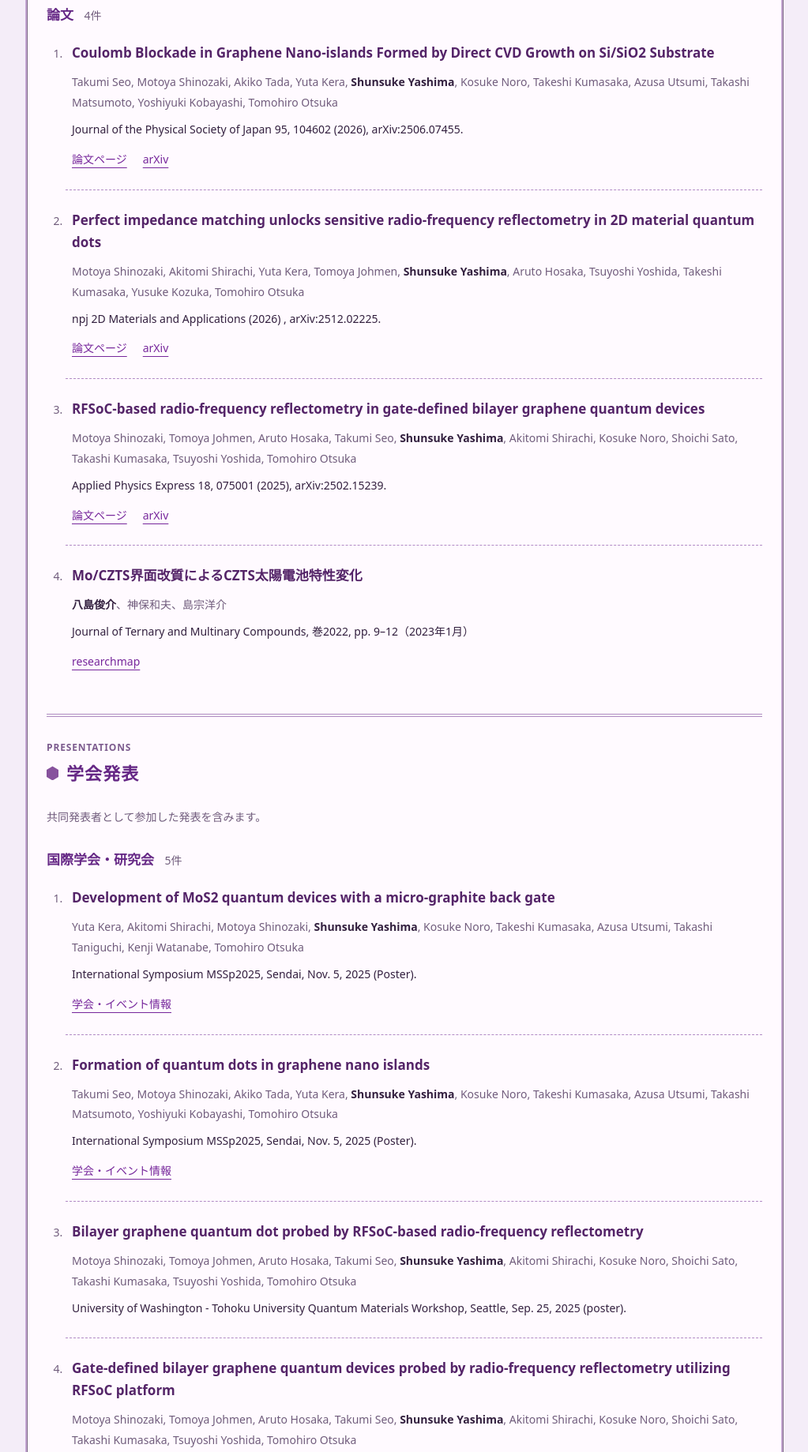
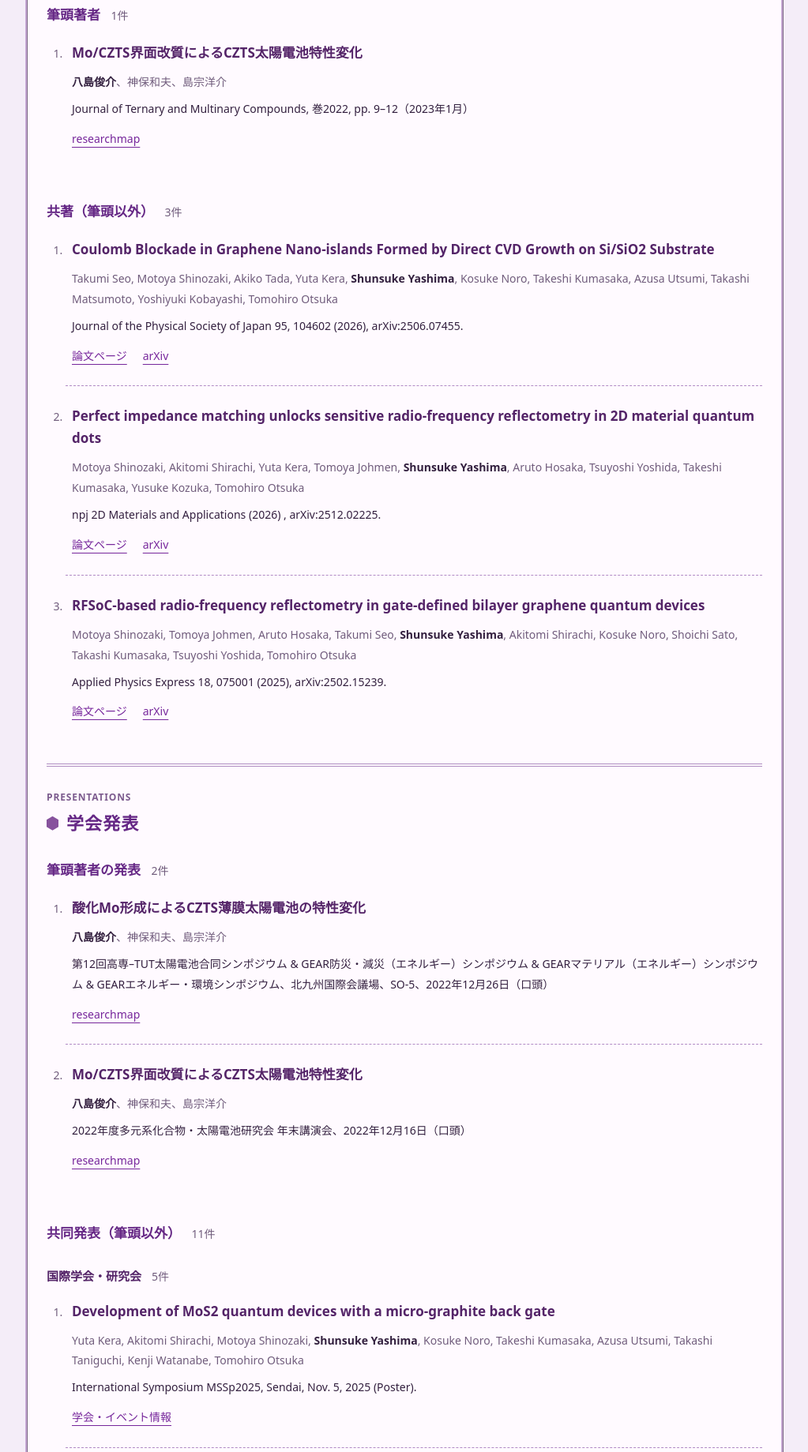
Before and after one commit to shuke840/shuke840.github.io, a plain HTML site: page index.html in a window 1280 px wide. Shown: the part 1435-3274 px from the top of the page at 79% size, without its empty margins (128-1151 px from the left). Drawn offline with Linux system fonts and the light colour scheme; no server answers; a script that the page names is missing.

Commit message:
だｓｄ

```diff
--- a/graphene.css
+++ b/graphene.css
@@ -26,6 +26,7 @@
 /* Plain section titles with a small solid hexagon, without a rectangular bar. */
 h2 { display: flex; align-items: center; gap: 10px; padding: 0; border: 0; background: none; color: #652785; }
 h2::before { content: ""; flex: 0 0 15px; width: 15px; height: 18px; background: #87529d; clip-path: var(--hex-cell); }
+.achievement-subgroup { margin: 24px 0 16px; color: #705c7c; font-size: 15px; font-weight: 600; }
 @media (max-width: 640px) {
   .section-nav a { padding: 9px 16px; }
 }
--- a/index.html
+++ b/index.html
@@ -77,27 +77,22 @@
         </section>
         <section class="content-section" id="publications" aria-labelledby="publications-title">
           <div class="section-heading"><p class="eyebrow">PUBLICATIONS</p><h2 id="publications-title">研究業績</h2></div>
-          <div class="section-body achievements"><h3>論文 <span class="achievement-count">4件</span></h3><ol class="achievement-list"><li class="achievement"><h4>Coulomb Blockade in Graphene Nano-islands Formed by Direct CVD Growth on Si/SiO2 Substrate</h4><p class="achievement-authors">Takumi Seo, Motoya Shinozaki, Akiko Tada, Yuta Kera, <strong class="author-self">Shunsuke Yashima</strong>, Kosuke Noro, Takeshi Kumasaka, Azusa Utsumi, Takashi Matsumoto, Yoshiyuki Kobayashi, Tomohiro Otsuka</p><p class="achievement-venue">Journal of the Physical Society of Japan 95, 104602 (2026), arXiv:2506.07455.</p><div class="achievement-links"><a href="https://journals.jps.jp/doi/10.7566/JPSJ.95.104602">論文ページ</a><a href="https://arxiv.org/abs/2506.07455">arXiv</a></div></li>
+          <div class="section-body achievements"><h3>筆頭著者 <span class="achievement-count">1件</span></h3><ol class="achievement-list"><li class="achievement"><h4>Mo/CZTS界面改質によるCZTS太陽電池特性変化</h4><p class="achievement-authors"><strong class="author-self">八島俊介</strong>、神保和夫、島宗洋介</p><p class="achievement-venue">Journal of Ternary and Multinary Compounds, 巻2022, pp. 9–12（2023年1月）</p><div class="achievement-links"><a href="https://researchmap.jp/shimamune/published_papers/41587625">researchmap</a></div></li></ol><h3 class="achievement-group-title">共著（筆頭以外） <span class="achievement-count">3件</span></h3><ol class="achievement-list"><li class="achievement"><h4>Coulomb Blockade in Graphene Nano-islands Formed by Direct CVD Growth on Si/SiO2 Substrate</h4><p class="achievement-authors">Takumi Seo, Motoya Shinozaki, Akiko Tada, Yuta Kera, <strong class="author-self">Shunsuke Yashima</strong>, Kosuke Noro, Takeshi Kumasaka, Azusa Utsumi, Takashi Matsumoto, Yoshiyuki Kobayashi, Tomohiro Otsuka</p><p class="achievement-venue">Journal of the Physical Society of Japan 95, 104602 (2026), arXiv:2506.07455.</p><div class="achievement-links"><a href="https://journals.jps.jp/doi/10.7566/JPSJ.95.104602">論文ページ</a><a href="https://arxiv.org/abs/2506.07455">arXiv</a></div></li>
 <li class="achievement"><h4>Perfect impedance matching unlocks sensitive radio-frequency reflectometry in 2D material quantum dots</h4><p class="achievement-authors">Motoya Shinozaki, Akitomi Shirachi, Yuta Kera, Tomoya Johmen, <strong class="author-self">Shunsuke Yashima</strong>, Aruto Hosaka, Tsuyoshi Yoshida, Takeshi Kumasaka, Yusuke Kozuka, Tomohiro Otsuka</p><p class="achievement-venue">npj 2D Materials and Applications (2026) , arXiv:2512.02225.</p><div class="achievement-links"><a href="https://www.nature.com/articles/s41699-026-00730-0">論文ページ</a><a href="https://arxiv.org/abs/2512.02225">arXiv</a></div></li>
-<li class="achievement"><h4>RFSoC-based radio-frequency reflectometry in gate-defined bilayer graphene quantum devices</h4><p class="achievement-authors">Motoya Shinozaki, Tomoya Johmen, Aruto Hosaka, Takumi Seo, <strong class="author-self">Shunsuke Yashima</strong>, Akitomi Shirachi, Kosuke Noro, Shoichi Sato, Takashi Kumasaka, Tsuyoshi Yoshida, Tomohiro Otsuka</p><p class="achievement-venue">Applied Physics Express 18, 075001 (2025), arXiv:2502.15239.</p><div class="achievement-links"><a href="https://iopscience.iop.org/article/10.35848/1882-0786/ade6c2">論文ページ</a><a href="https://arxiv.org/abs/2502.15239">arXiv</a></div></li>
-<li class="achievement"><h4>Mo/CZTS界面改質によるCZTS太陽電池特性変化</h4><p class="achievement-authors"><strong class="author-self">八島俊介</strong>、神保和夫、島宗洋介</p><p class="achievement-venue">Journal of Ternary and Multinary Compounds, 巻2022, pp. 9–12（2023年1月）</p><div class="achievement-links"><a href="https://researchmap.jp/shimamune/published_papers/41587625">researchmap</a></div></li></ol></div>
-        </section>
+<li class="achievement"><h4>RFSoC-based radio-frequency reflectometry in gate-defined bilayer graphene quantum devices</h4><p class="achievement-authors">Motoya Shinozaki, Tomoya Johmen, Aruto Hosaka, Takumi Seo, <strong class="author-self">Shunsuke Yashima</strong>, Akitomi Shirachi, Kosuke Noro, Shoichi Sato, Takashi Kumasaka, Tsuyoshi Yoshida, Tomohiro Otsuka</p><p class="achievement-venue">Applied Physics Express 18, 075001 (2025), arXiv:2502.15239.</p><div class="achievement-links"><a href="https://iopscience.iop.org/article/10.35848/1882-0786/ade6c2">論文ページ</a><a href="https://arxiv.org/abs/2502.15239">arXiv</a></div></li></ol></div></section>
         <section class="content-section" id="presentations" aria-labelledby="presentations-title">
           <div class="section-heading"><p class="eyebrow">PRESENTATIONS</p><h2 id="presentations-title">学会発表</h2></div>
-          <div class="section-body achievements"><p class="achievement-intro">共同発表者として参加した発表を含みます。</p><h3>国際学会・研究会 <span class="achievement-count">5件</span></h3><ol class="achievement-list"><li class="achievement"><h4>Development of MoS2 quantum devices with a micro-graphite back gate</h4><p class="achievement-authors">Yuta Kera, Akitomi Shirachi, Motoya Shinozaki, <strong class="author-self">Shunsuke Yashima</strong>, Kosuke Noro, Takeshi Kumasaka, Azusa Utsumi, Takashi Taniguchi, Kenji Watanabe, Tomohiro Otsuka</p><p class="achievement-venue">International Symposium MSSp2025, Sendai, Nov. 5, 2025 (Poster).</p><div class="achievement-links"><a href="https://www.crc-ms.tohoku.ac.jp/en/Symposium/2025_index.html">学会・イベント情報</a></div></li>
+          <div class="section-body achievements"><h3>筆頭著者の発表 <span class="achievement-count">2件</span></h3><ol class="achievement-list"><li class="achievement"><h4>酸化Mo形成によるCZTS薄膜太陽電池の特性変化</h4><p class="achievement-authors"><strong class="author-self">八島俊介</strong>、神保和夫、島宗洋介</p><p class="achievement-venue">第12回高専–TUT太陽電池合同シンポジウム &amp; GEAR防災・減災（エネルギー）シンポジウム &amp; GEARマテリアル（エネルギー）シンポジウム &amp; GEARエネルギー・環境シンポジウム、北九州国際会議場、SO-5、2022年12月26日（口頭）</p><div class="achievement-links"><a href="https://researchmap.jp/shimamune/presentations/40911707">researchmap</a></div></li>
+<li class="achievement"><h4>Mo/CZTS界面改質によるCZTS太陽電池特性変化</h4><p class="achievement-authors"><strong class="author-self">八島俊介</strong>、神保和夫、島宗洋介</p><p class="achievement-venue">2022年度多元系化合物・太陽電池研究会 年末講演会、2022年12月16日（口頭）</p><div class="achievement-links"><a href="https://researchmap.jp/shimamune/presentations/40911450">researchmap</a></div></li></ol><h3 class="achievement-group-title">共同発表（筆頭以外） <span class="achievement-count">11件</span></h3><h4 class="achievement-subgroup">国際学会・研究会 <span class="achievement-count">5件</span></h4><ol class="achievement-list"><li class="achievement"><h4>Development of MoS2 quantum devices with a micro-graphite back gate</h4><p class="achievement-authors">Yuta Kera, Akitomi Shirachi, Motoya Shinozaki, <strong class="author-self">Shunsuke Yashima</strong>, Kosuke Noro, Takeshi Kumasaka, Azusa Utsumi, Takashi Taniguchi, Kenji Watanabe, Tomohiro Otsuka</p><p class="achievement-venue">International Symposium MSSp2025, Sendai, Nov. 5, 2025 (Poster).</p><div class="achievement-links"><a href="https://www.crc-ms.tohoku.ac.jp/en/Symposium/2025_index.html">学会・イベント情報</a></div></li>
 <li class="achievement"><h4>Formation of quantum dots in graphene nano islands</h4><p class="achievement-authors">Takumi Seo, Motoya Shinozaki, Akiko Tada, Yuta Kera, <strong class="author-self">Shunsuke Yashima</strong>, Kosuke Noro, Takeshi Kumasaka, Azusa Utsumi, Takashi Matsumoto, Yoshiyuki Kobayashi, Tomohiro Otsuka</p><p class="achievement-venue">International Symposium MSSp2025, Sendai, Nov. 5, 2025 (Poster).</p><div class="achievement-links"><a href="https://www.crc-ms.tohoku.ac.jp/en/Symposium/2025_index.html">学会・イベント情報</a></div></li>
 <li class="achievement"><h4>Bilayer graphene quantum dot probed by RFSoC-based radio-frequency reflectometry</h4><p class="achievement-authors">Motoya Shinozaki, Tomoya Johmen, Aruto Hosaka, Takumi Seo, <strong class="author-self">Shunsuke Yashima</strong>, Akitomi Shirachi, Kosuke Noro, Shoichi Sato, Takashi Kumasaka, Tsuyoshi Yoshida, Tomohiro Otsuka</p><p class="achievement-venue">University of Washington - Tohoku University Quantum Materials Workshop, Seattle, Sep. 25, 2025 (poster).</p></li>
 <li class="achievement"><h4>Gate-defined bilayer graphene quantum devices probed by radio-frequency reflectometry utilizing RFSoC platform</h4><p class="achievement-authors">Motoya Shinozaki, Tomoya Johmen, Aruto Hosaka, Takumi Seo, <strong class="author-self">Shunsuke Yashima</strong>, Akitomi Shirachi, Kosuke Noro, Shoichi Sato, Takashi Kumasaka, Tsuyoshi Yoshida, Tomohiro Otsuka</p><p class="achievement-venue">International Conference on Electronic Properties of Two-Dimensional Systems, St. Louis, Jul. 29, 2025 (poster).</p><div class="achievement-links"><a href="https://ep2ds26mss22.wustl.edu/">学会・イベント情報</a></div></li>
-<li class="achievement"><h4>Radio-frequency reflectometry of bilayer graphene quantum devices using RFSoC platform</h4><p class="achievement-authors">Motoya Shinozaki, Tomoya Johmen, Aruto Hosaka, Takumi Seo, <strong class="author-self">Shunsuke Yashima</strong>, Akitomi Shirachi, Kosuke Noro, Shoichi Sato, Takeshi Kumasaka, Takeshi Yoshida, and Tomohiro Otsuka</p><p class="achievement-venue">Symposium for the Core Research Clusters for Materials Science and Spintronics, and International Joint Graduate Program in Materials Science and Spintronics, Sendai, Nov. 19, 2024(poster).</p><div class="achievement-links"><a href="https://www.crc-ms.tohoku.ac.jp/en/initiatives/case02/CRCGP-MSSP2024.html">学会・イベント情報</a></div></li></ol><h3 class="achievement-group-title">国内学会・研究会 <span class="achievement-count">8件</span></h3><ol class="achievement-list"><li class="achievement"><h4>Impedance-Matched RF Readout of Self-Assembled Ge Quantum Dots</h4><p class="achievement-authors">Kohei Morimoto, Chi-Cheng Lai, Kosuke Noro, Akitomi Shirachi, Eishi Nanbu, <strong class="author-self">Shunsuke Yashima</strong>, Soichiro Kina, Takeshi Kumasaka, Azusa Utsumi, Yusuke Kozuka, Pei-Wen Li, Tomohiro Otsuka</p><p class="achievement-venue">The 15th Workshop on&#160; Semiconductor/Superconductor&#160; Quantum Coherence Effect and&#160; Quantum Information、那須、2026年9月30日（ポスター）</p><div class="achievement-links"><a href="https://www.csrn.tohoku.ac.jp/morishita_lab/spinws/">学会・イベント情報</a></div></li>
+<li class="achievement"><h4>Radio-frequency reflectometry of bilayer graphene quantum devices using RFSoC platform</h4><p class="achievement-authors">Motoya Shinozaki, Tomoya Johmen, Aruto Hosaka, Takumi Seo, <strong class="author-self">Shunsuke Yashima</strong>, Akitomi Shirachi, Kosuke Noro, Shoichi Sato, Takeshi Kumasaka, Takeshi Yoshida, and Tomohiro Otsuka</p><p class="achievement-venue">Symposium for the Core Research Clusters for Materials Science and Spintronics, and International Joint Graduate Program in Materials Science and Spintronics, Sendai, Nov. 19, 2024(poster).</p><div class="achievement-links"><a href="https://www.crc-ms.tohoku.ac.jp/en/initiatives/case02/CRCGP-MSSP2024.html">学会・イベント情報</a></div></li></ol><h4 class="achievement-subgroup">国内学会・研究会 <span class="achievement-count">6件</span></h4><ol class="achievement-list"><li class="achievement"><h4>Impedance-Matched RF Readout of Self-Assembled Ge Quantum Dots</h4><p class="achievement-authors">Kohei Morimoto, Chi-Cheng Lai, Kosuke Noro, Akitomi Shirachi, Eishi Nanbu, <strong class="author-self">Shunsuke Yashima</strong>, Soichiro Kina, Takeshi Kumasaka, Azusa Utsumi, Yusuke Kozuka, Pei-Wen Li, Tomohiro Otsuka</p><p class="achievement-venue">The 15th Workshop on&#160; Semiconductor/Superconductor&#160; Quantum Coherence Effect and&#160; Quantum Information、那須、2026年9月30日（ポスター）</p><div class="achievement-links"><a href="https://www.csrn.tohoku.ac.jp/morishita_lab/spinws/">学会・イベント情報</a></div></li>
 <li class="achievement"><h4>自己形成ゲルマニウム量子ドットの高周波反射測定</h4><p class="achievement-authors">森本晃平、Chi-Cheng Lai、野呂康介、白地昭豊鏡、南部瑛思、<strong class="author-self">八島俊介</strong>、喜納宗一郎、熊坂武志、内海あずさ、小塚裕介、Pei-Wen Li、大塚朋廣</p><p class="achievement-venue">日本物理学会、東京、2026年9月14日（口頭）</p><div class="achievement-links"><a href="https://onsite.gakkai-web.net/jps/jps_search/2026au/index.html">学会・イベント情報</a></div></li>
 <li class="achievement"><h4>微小グラファイトバックゲートを有するMoS2量子デバイスの開発</h4><p class="achievement-authors">計良雄太、白地昭豊鏡、篠﨑基矢、<strong class="author-self">八島俊介</strong>、野呂康介、熊坂武志、内海あずさ、谷口尚、渡邊賢司、大塚朋廣</p><p class="achievement-venue">日本物理学会、広島、2025年9月18日（口頭）</p><div class="achievement-links"><a href="https://onsite.gakkai-web.net/jps/jps_search/2025au/index.html">学会・イベント情報</a></div></li>
 <li class="achievement"><h4>グラフェンナノアイランド量子ドットの輸送特性評価</h4><p class="achievement-authors">篠﨑基矢、瀬尾拓未、多田亜希子、計良雄太、<strong class="author-self">八島俊介</strong>、野呂康介、熊坂武志、内海あずさ、松本貴士、小林義之、大塚朋廣</p><p class="achievement-venue">日本物理学会、広島、2025年9月17日（口頭）</p><div class="achievement-links"><a href="https://onsite.gakkai-web.net/jps/jps_search/2025au/index.html">学会・イベント情報</a></div></li>
 <li class="achievement"><h4>微小グラファイト電極を用いたMoS2デバイスの低温動作特性</h4><p class="achievement-authors">計良雄太、白地昭豊鏡、篠﨑基矢、<strong class="author-self">八島俊介</strong>、野呂康介、熊坂武志、内海あずさ、谷口尚、渡邊賢司、大塚朋廣</p><p class="achievement-venue">ナノ・スピン実験施設研究発表会、仙台、2025年9月4日（口頭）</p></li>
-<li class="achievement"><h4>RFSoCを用いた半導体量子デバイス高周波反射測定系の構築</h4><p class="achievement-authors">篠﨑基矢、上面友也、保坂有杜、瀬尾拓未、<strong class="author-self">八島俊介</strong>、白地昭豊鏡、野呂康介、佐藤彰一、熊坂武志、吉田剛、大塚朋廣</p><p class="achievement-venue">日本物理学会、札幌、2024年9月18日（口頭）</p><div class="achievement-links"><a href="https://onsite.gakkai-web.net/jps/jps_search/2024au/index.html">学会・イベント情報</a></div></li>
-<li class="achievement"><h4>酸化Mo形成によるCZTS薄膜太陽電池の特性変化</h4><p class="achievement-authors"><strong class="author-self">八島俊介</strong>、神保和夫、島宗洋介</p><p class="achievement-venue">第12回高専–TUT太陽電池合同シンポジウム &amp; GEAR防災・減災（エネルギー）シンポジウム &amp; GEARマテリアル（エネルギー）シンポジウム &amp; GEARエネルギー・環境シンポジウム、北九州国際会議場、SO-5、2022年12月26日（口頭）</p><div class="achievement-links"><a href="https://researchmap.jp/shimamune/presentations/40911707">researchmap</a></div></li>
-<li class="achievement"><h4>Mo/CZTS界面改質によるCZTS太陽電池特性変化</h4><p class="achievement-authors"><strong class="author-self">八島俊介</strong>、神保和夫、島宗洋介</p><p class="achievement-venue">2022年度多元系化合物・太陽電池研究会 年末講演会、2022年12月16日（口頭）</p><div class="achievement-links"><a href="https://researchmap.jp/shimamune/presentations/40911450">researchmap</a></div></li></ol><h3 class="achievement-group-title">アウトリーチ <span class="achievement-count">2件</span></h3><ol class="achievement-list"><li class="achievement"><h4>実験人工量子力学と量子デバイス</h4><p class="achievement-authors">野呂康介、伊藤隆一、久保田晴之、<strong class="author-self">八島俊介</strong>、大嶋祐介、喜多祐行、喜納宗一郎、南部瑛思、谷口周、大月創、森本晃平、大塚朋廣</p><p class="achievement-venue">東北大学オープンキャンパス、仙台、2026年7月29、30日（ポスター）</p><div class="achievement-links"><a href="https://eipe-oc.ecei.tohoku.ac.jp/">学会・イベント情報</a></div></li>
-<li class="achievement"><h4>小さな世界の不思議な性質：実験人工量子力学</h4><p class="achievement-authors">武藤由依、野呂康介、伊藤 隆一、白地昭豊鏡、計良雄太、<strong class="author-self">八島俊介</strong>、大嶋祐介、喜多祐行、喜納宗一郎、南部瑛思、篠﨑基矢、大塚朋廣</p><p class="achievement-venue">通研公開、仙台、2025年10月11日（ポスター）</p><div class="achievement-links"><a href="https://www.riec.tohoku.ac.jp/koukai/">学会・イベント情報</a></div></li></ol></div>
-        </section>
+<li class="achievement"><h4>RFSoCを用いた半導体量子デバイス高周波反射測定系の構築</h4><p class="achievement-authors">篠﨑基矢、上面友也、保坂有杜、瀬尾拓未、<strong class="author-self">八島俊介</strong>、白地昭豊鏡、野呂康介、佐藤彰一、熊坂武志、吉田剛、大塚朋廣</p><p class="achievement-venue">日本物理学会、札幌、2024年9月18日（口頭）</p><div class="achievement-links"><a href="https://onsite.gakkai-web.net/jps/jps_search/2024au/index.html">学会・イベント情報</a></div></li></ol></div></section>
       </div>
     </main>
     <section class="visitor-counter" aria-label="来場者カウンター">
```
Also changed, not shown: en.html (+6 -11 lines).
